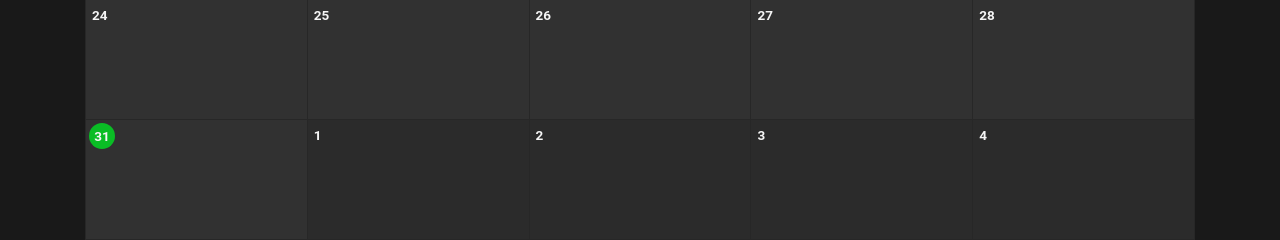
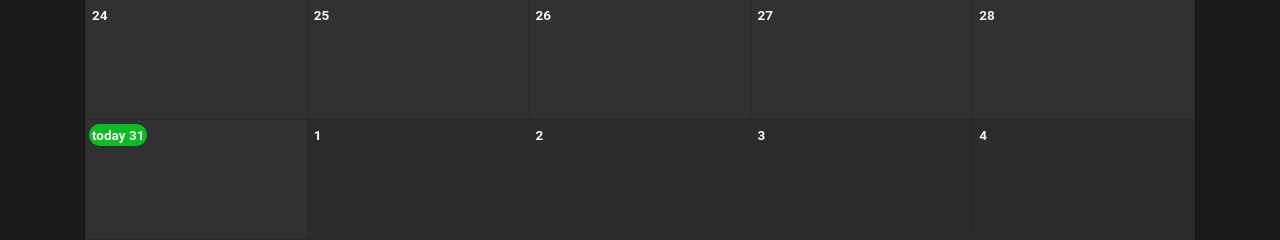
Before and after one commit to AmineDjeghri/SUCAL, a Flask app: page /calendar/M1 in a window 1280 px wide. Shown: the part 619-859 px from the top of the page. Run offline with Flask 2, Linux system fonts and the light colour scheme; data that the repository does not hold is empty; some libraries are stand-ins or nearby versions.

Commit message:
add scrollIntoView to today

```diff
--- a/app/calendars/gregoriancalendar.py
+++ b/app/calendars/gregoriancalendar.py
@@ -36,7 +36,7 @@ class GregorianCalendar:
 
     @staticmethod
     def month_weekdays(year: int, month: int) -> Iterable[date]:
-        md=GregorianCalendar.month_days(year,month)
+        md = GregorianCalendar.month_days(year, month)
 
         md_without_weekends=[day for day in md if day.weekday()<5]
         return md_without_weekends
--- a/app/static/css/main.css
+++ b/app/static/css/main.css
@@ -163,10 +163,10 @@ body{
     color: var(--text-color);
     background-color: var(--current);
     padding: 3px;
-    width: 26px;
+    width: 40px;
     height: 26px;
     text-align: center;
-    display: inline-block;
+    display: inline;
     font-weight: bold;
     border-radius: 13px;
 }
--- a/app/templates/calendar.html
+++ b/app/templates/calendar.html
@@ -17,7 +17,8 @@
                 title="Next month" />
 
             {% if month != current_month or year != current_year %}
-            <input type="button" class="btn btn-primary btn-sm" onclick="window.location = window.location.pathname" value="back to current" />
+            <input type="button" class="btn btn-primary btn-sm" onclick="window.location = window.location.pathname" value="back to current"
+            title="current month"/>
             {% endif %}
         </div>
 
@@ -37,7 +38,8 @@
                     {% endif %}>
 
                     {% if day.day == current_day and day.month == current_month and day.year == current_year %}
-                            <span class=" daynumber-current" >
+                            <span class="daynumber-current" id="current-day">
+                            today
                     {% else %}
                             <span class="daynumber">
                     {% endif %}
@@ -93,4 +95,11 @@
 
     </div>
 </div>
+
+<script>
+document.getElementById('current-day').scrollIntoView({
+  behavior: 'smooth'
+});
+</script>
+
 {% endblock %}
```
